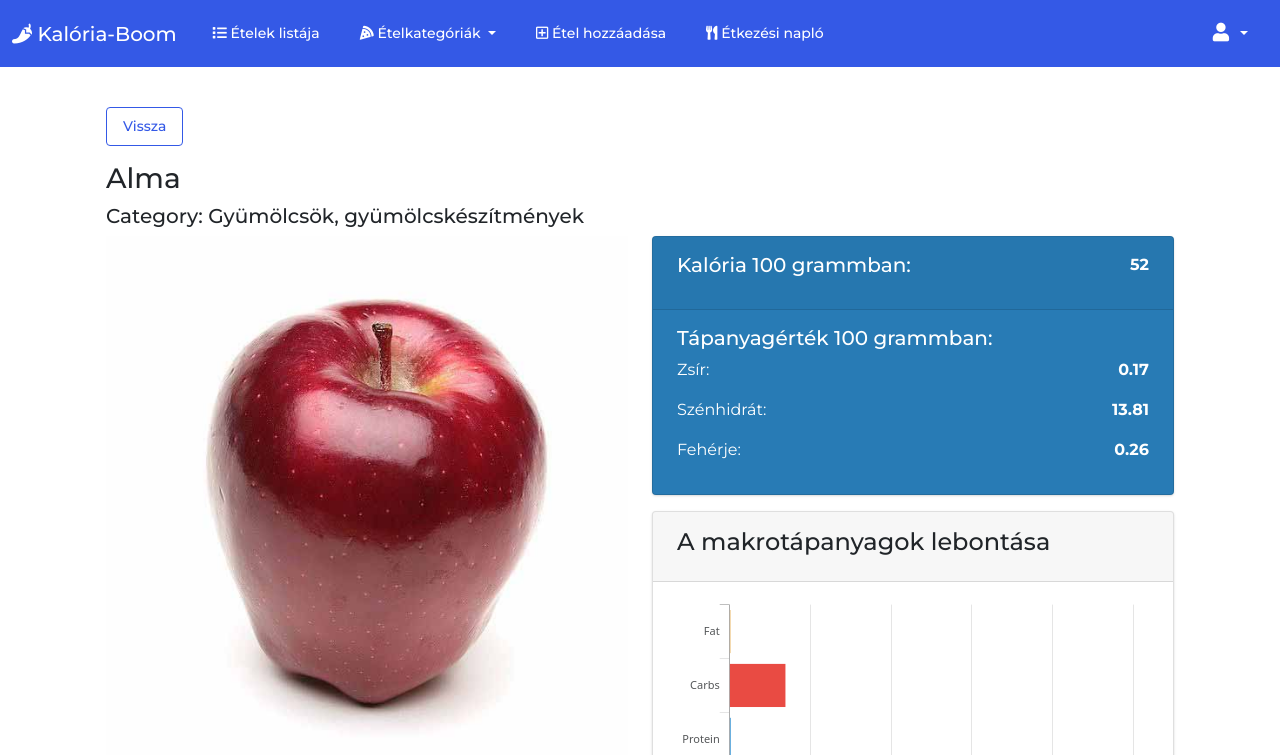
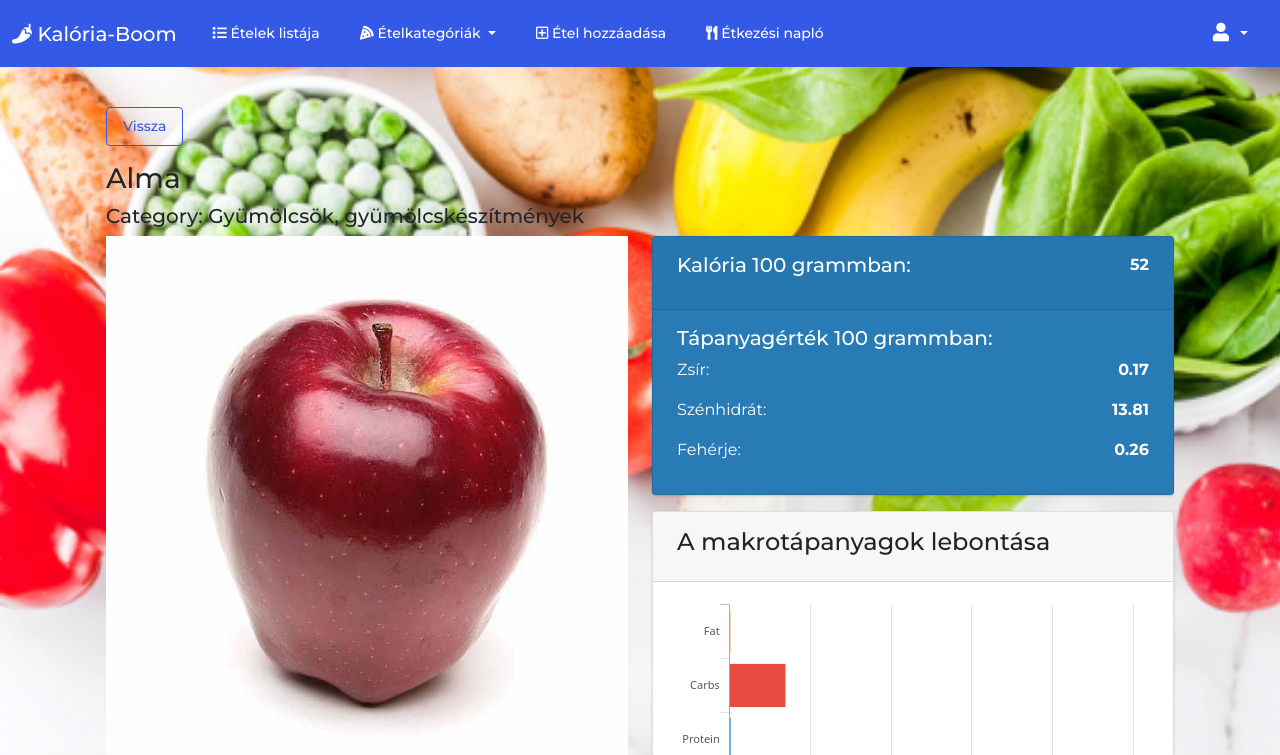
Before and after one commit to lajtosrob/FoodTracker, a Django app: page /food/1 in a window 1280 px wide. Shown: the top 755 px of the page. Run offline with Django 3.2, Linux system fonts and the light colour scheme; a user stored in the database is signed in; data comes from the database, SQL or seed files in the repository; both versions use the stored data as it was after the commit; parts of the project's set-up code (start-up, migrations or seed data) failed here and were passed over; some libraries are stand-ins or nearby versions.

Commit message:
Background image added to the project

```diff
--- a/static/css/styles.css
+++ b/static/css/styles.css
@@ -1,11 +1,17 @@
 html {
     position: relative;
     min-height: 100%;
+
+
 }
 
 body {
     margin: 0 0 90px; /* bottom = footer height */
     font-family: 'Montserrat', sans-serif !important;
+
+    background-image: url("../images/background.png");
+    background-size: cover;
+    background-color: #cccccc;
 }
 
 footer {
```
Also changed, not shown: static/images/FoodList.png, static/images/FoodLog.png, static/images/background.png (added), yourdatabasename.db.
